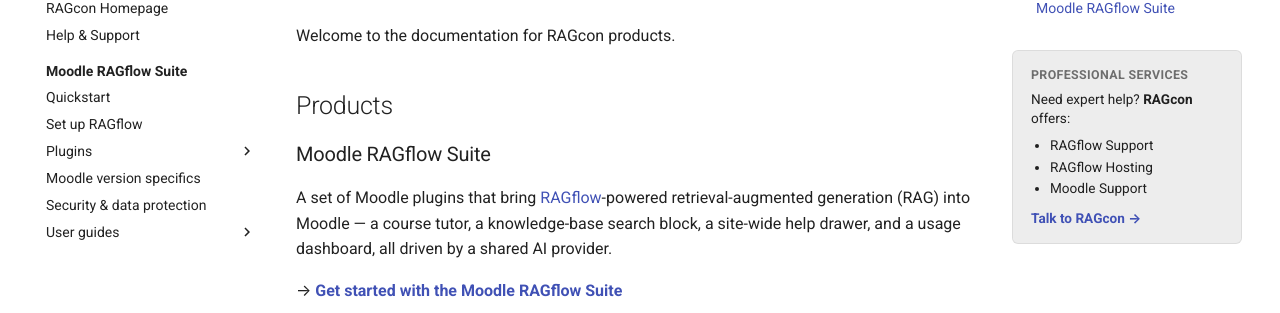
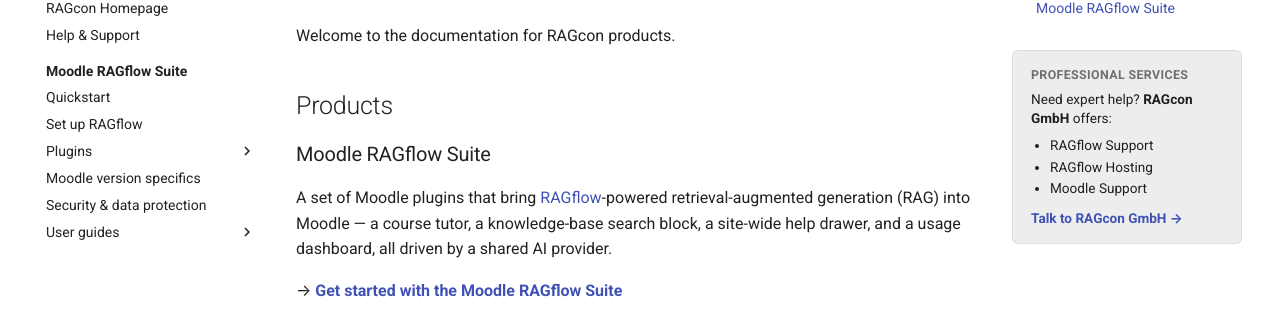
Before and after one commit to ragcon-ai/ragcon-docs, an MkDocs documentation site: the page built from docs/index.md, in a window 1280 px wide. Shown: the part 163-476 px from the top of the page. Built offline with MkDocs 1.6.1 and Material for MkDocs 9.7.7, drawn with Linux system fonts in a browser that asks for light colours; comment, search, counter and statistics services are not loaded.

Commit message:
overrides: name the company as "RAGcon GmbH" in the services box
The services box offers professional services, so it names the company
(RAGcon GmbH) rather than the "RAGcon" product/brand. Brand/nav usages are
unchanged.

Co-authored-by: Andre-learnbox <190774222+Andre-learnbox@users.noreply.github.com>
Co-authored-by: Claude Opus 4.8 <noreply@anthropic.com>

```diff
--- a/overrides/main.html
+++ b/overrides/main.html
@@ -9,13 +9,13 @@
 {% block content %}
   <div class="ragcon-services ragcon-services--inline">
     <p class="ragcon-services__title">Professional services</p>
-    <p class="ragcon-services__lead">Need expert help? <strong>RAGcon</strong> offers:</p>
+    <p class="ragcon-services__lead">Need expert help? <strong>RAGcon GmbH</strong> offers:</p>
     <ul class="ragcon-services__list">
       <li>RAGflow Support</li>
       <li>RAGflow Hosting</li>
       <li>Moodle Support</li>
     </ul>
-    <a class="ragcon-services__cta" href="https://www.ragcon.ai" target="_blank" rel="noopener">Talk to RAGcon &rarr;</a>
+    <a class="ragcon-services__cta" href="https://www.ragcon.ai" target="_blank" rel="noopener">Talk to RAGcon GmbH &rarr;</a>
   </div>
 
   {{ super() }}
--- a/overrides/partials/toc.html
+++ b/overrides/partials/toc.html
@@ -28,14 +28,14 @@
   {#- Persistent professional-services box (desktop right sidebar only) -#}
   <div class="ragcon-services ragcon-services--sidebar">
     <p class="ragcon-services__title">Professional services</p>
-    <p class="ragcon-services__lead">Need expert help? <strong>RAGcon</strong> offers:</p>
+    <p class="ragcon-services__lead">Need expert help? <strong>RAGcon GmbH</strong> offers:</p>
     <ul class="ragcon-services__list">
       <li>RAGflow Support</li>
       <li>RAGflow Hosting</li>
       <li>Moodle Support</li>
     </ul>
     <a class="ragcon-services__cta" href="https://www.ragcon.ai" target="_blank" rel="noopener">
-      Talk to RAGcon &rarr;
+      Talk to RAGcon GmbH &rarr;
     </a>
   </div>
 </nav>
```
